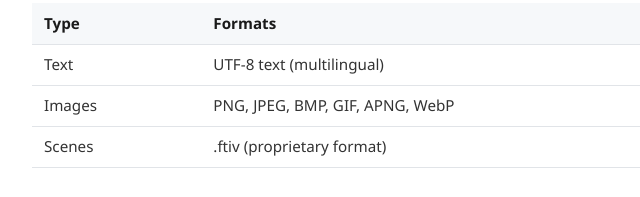
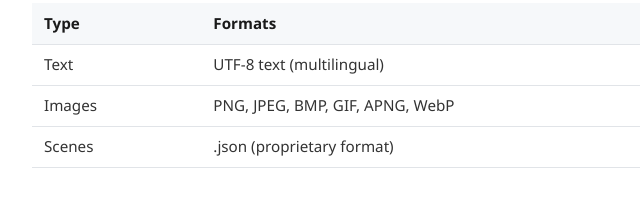
Before and after one commit to ftiv-lab/FTIV, a plain HTML site: page docs/public/en-us/index.html in a window 1280 px wide. Shown: the part 960-1157 px from the top of the page, 232-872 px from the left. Drawn offline with Linux system fonts and the light colour scheme.

Commit message:
docs(pages): tweak localized landing pages

```diff
--- a/docs/public/en-us/index.html
+++ b/docs/public/en-us/index.html
@@ -282,7 +282,7 @@
             </tr>
             <tr>
                 <td>Scenes</td>
-                <td>.ftiv (proprietary format)</td>
+                <td>.json (proprietary format)</td>
             </tr>
         </table>
     </section>
```
Also changed, not shown: docs/public/ja-jp/index.html (+1 -1 lines).
